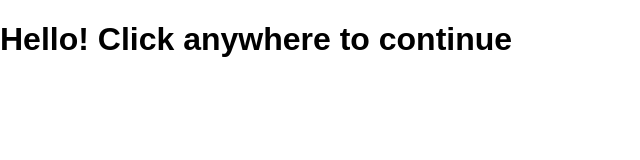
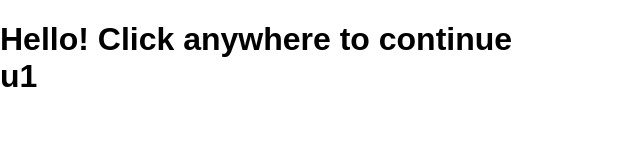
Before and after one commit to ISellSoup/Goduardian-Bypasser, a plain HTML site: page index.html in a window 1280 px wide. Shown: the full height of the page, 0-640 px from the left. Drawn offline with Linux system fonts and the light colour scheme.

Commit message:
Added version number

```diff
--- a/index.html
+++ b/index.html
@@ -156,6 +156,8 @@ function UrlInputKeyDown(Key) {
     </div>
     <h1>
         Hello! Click anywhere to continue
+        <br>
+        u1
     </h1>
 </body>
 </html>
```
